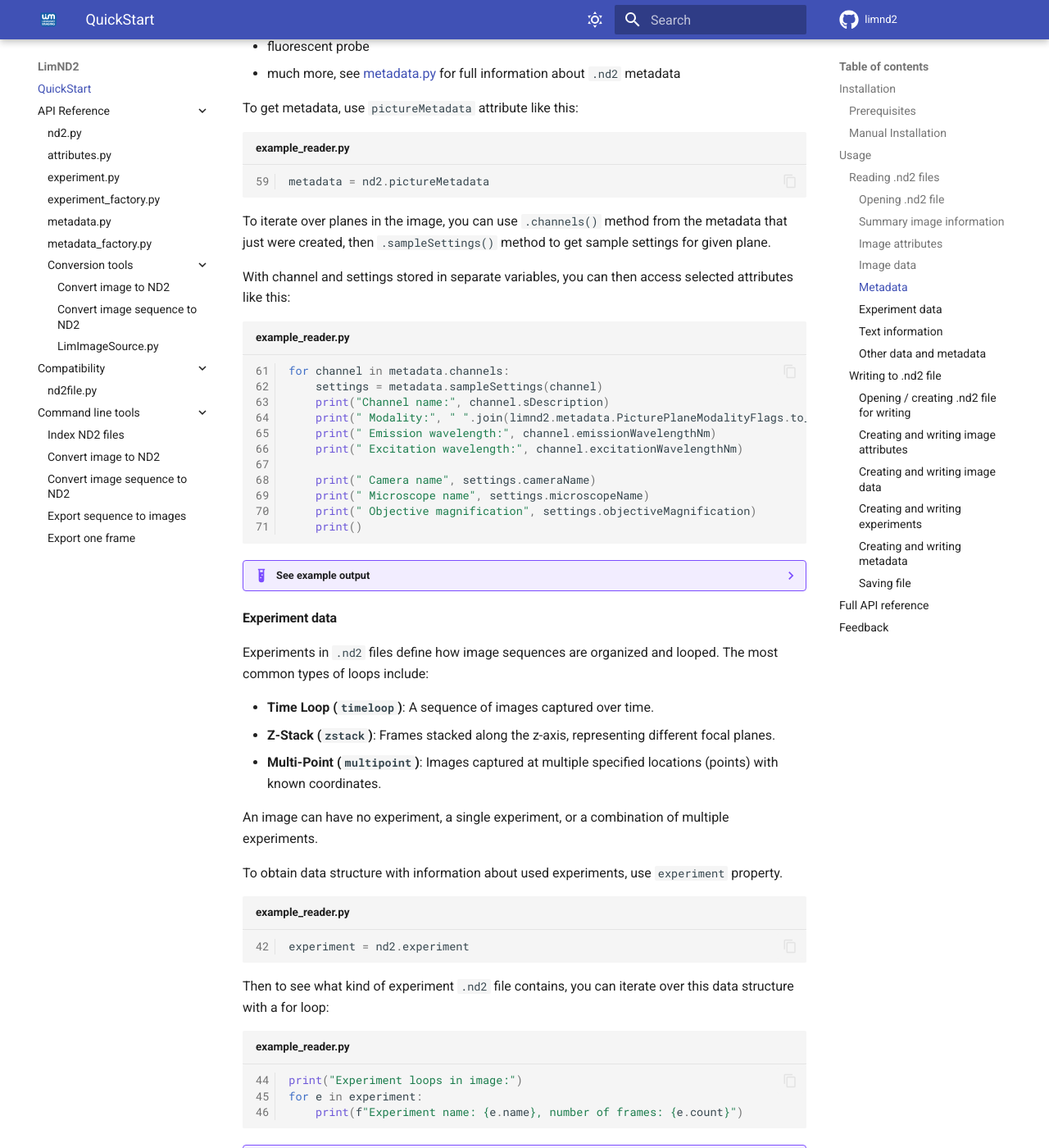
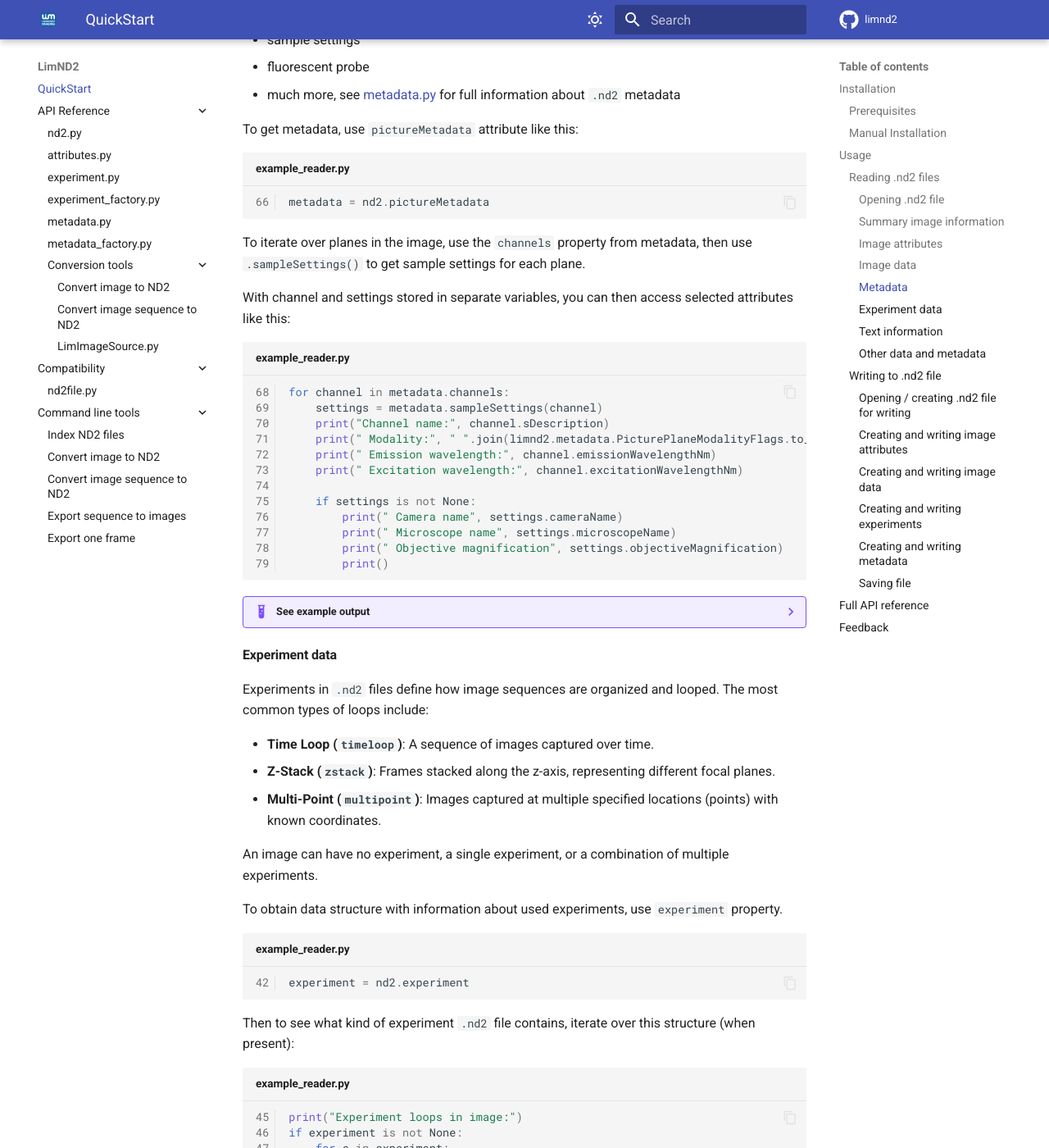
Before and after one commit to Laboratory-Imaging/limnd2, an MkDocs documentation site: the page built from docs/index.md, in a window 1280 px wide and 1400 px high, scrolled down 4292 px. Shown: the whole window at 82% size. Built offline with MkDocs 1.6.1 and Material for MkDocs 9.7.7, drawn with Linux system fonts in a browser that asks for light colours; comment, search, counter and statistics services are not loaded; some of the changed text lies outside the part shown.

Commit message:
updates examples and docs

````diff
--- a/docs/index.md
+++ b/docs/index.md
@@ -219,15 +219,15 @@ Metadata in `.nd2` file contain a lot of additional data about the image, especi
 
 To get metadata, use `pictureMetadata` attribute like this:
 
-```py linenums="59" title="example_reader.py"
+```py linenums="66" title="example_reader.py"
 metadata = nd2.pictureMetadata
 ```
 
-To iterate over planes in the image, you can use `.channels()` method from the metadata that just were created, then `.sampleSettings()` method to get sample settings for given plane.
+To iterate over planes in the image, use the `channels` property from metadata, then use `.sampleSettings()` to get sample settings for each plane.
 
 With channel and settings stored in separate variables, you can then access selected attributes like this:
 
-```py linenums="61" title="example_reader.py"
+```py linenums="68" title="example_reader.py"
 for channel in metadata.channels:
     settings = metadata.sampleSettings(channel)
     print("Channel name:", channel.sDescription)
@@ -235,10 +235,11 @@ for channel in metadata.channels:
     print(" Emission wavelength:", channel.emissionWavelengthNm)
     print(" Excitation wavelength:", channel.excitationWavelengthNm)
 
-    print(" Camera name", settings.cameraName)
-    print(" Microscope name", settings.microscopeName)
-    print(" Objective magnification", settings.objectiveMagnification)
-    print()
+    if settings is not None:
+        print(" Camera name", settings.cameraName)
+        print(" Microscope name", settings.microscopeName)
+        print(" Objective magnification", settings.objectiveMagnification)
+        print()
 ```
 
 ??? example "See example output"
@@ -276,12 +277,13 @@ To obtain data structure with information about used experiments, use `experimen
 experiment = nd2.experiment
 ```
 
-Then to see what kind of experiment `.nd2` file contains, you can iterate over this data structure with a for loop:
+Then to see what kind of experiment `.nd2` file contains, iterate over this structure (when present):
 
-```py linenums="44" title="example_reader.py"
+```py linenums="45" title="example_reader.py"
 print("Experiment loops in image:")
-for e in experiment:
-    print(f"Experiment name: {e.name}, number of frames: {e.count}")
+if experiment is not None:
+    for e in experiment:
+        print(f"Experiment name: {e.name}, number of frames: {e.count}")
 ```
 
 ??? example "See example output"
@@ -295,13 +297,18 @@ Now if we want to access attributes and methods for specific loop type, we can u
 
 Then we can access data for this experiment through parameters of this experiment, in this example we use attributes and properties of ExperimentZStackLoop.
 
-```py linenums="49" title="example_reader.py"
-zstack = experiment.findLevel(limnd2.ExperimentLoopType.eEtZStackLoop)
+```py linenums="51" title="example_reader.py"
+zstack = (
+    experiment.findLevel(limnd2.ExperimentLoopType.eEtZStackLoop)
+    if experiment is not None
+    else None
+)
 
-print("Distance between frames:", zstack.uLoopPars.dZStep, "μm")
-print("Home index:", zstack.uLoopPars.homeIndex)
-print("Top position:", zstack.uLoopPars.top, "μm")
-print("Bottom position:", zstack.uLoopPars.bottom, "μm")
+if zstack is not None:
+    print("Distance between frames:", zstack.uLoopPars.dZStep, "μm")
+    print("Home index:", zstack.uLoopPars.homeIndex)
+    print("Top position:", zstack.uLoopPars.top, "μm")
+    print("Bottom position:", zstack.uLoopPars.bottom, "μm")
 ```
 ??? example "See example output"
     ```
@@ -319,8 +326,9 @@ More information about components can be in `imageTextInfo` dataclass, though th
 
 ```python linenums="12" title="example_reader.py"
 print("More information")
-for key, value in nd2.imageTextInfo.to_dict().items():
-    print(f"{key}: {value}")
+if nd2.imageTextInfo is not None:
+    for key, value in nd2.imageTextInfo.to_dict().items():
+        print(f"{key}: {value}")
 ```
 
 ??? example "See example output"
````
Also changed, not shown: other parts of docs/index.md (+2 -2 lines), 1 other file.
